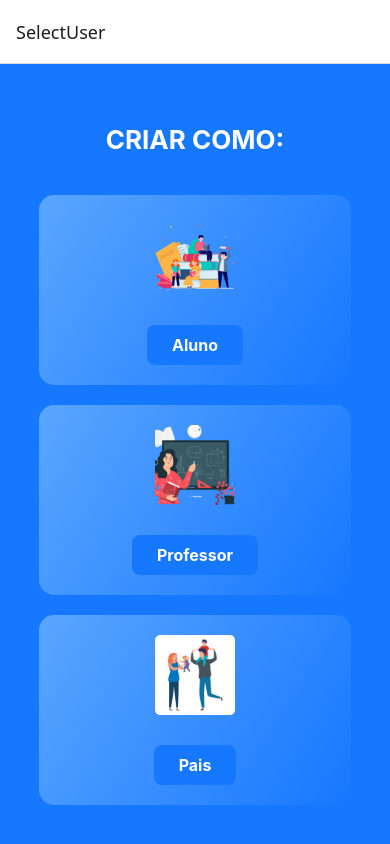
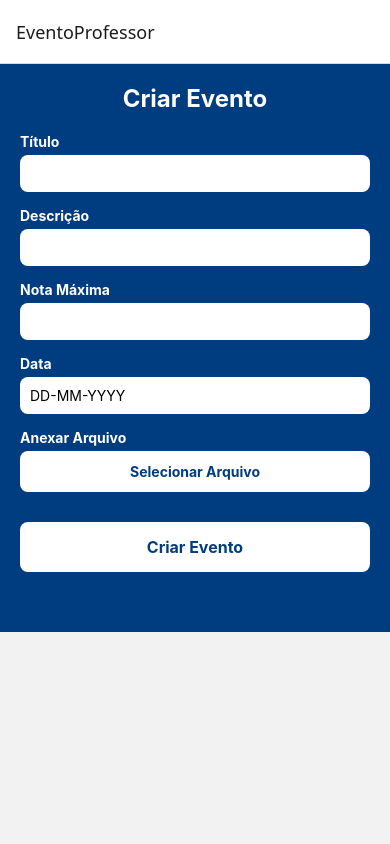
Before and after one commit to luishmenezes/FrontNotas, a React Native app: screen / in a window 390 px wide. Built offline with nearby package versions, Linux system fonts and the light colour scheme.

Commit message:
[feature]: Evento professor

```diff
--- a/navigation/AppNavigator.tsx
+++ b/navigation/AppNavigator.tsx
@@ -12,6 +12,7 @@ import NovaSenha from '../screens/NovaSenha/NovaSenha';
 import EventoProva from '../screens/EventoProva/EventoProva';
 import Calendario from '../screens/Calendario/Calendario';
 import Inicio from '../screens/Inicio/Inicio';
+import EventoProfessor from '../screens/EventoProfessor/EventoProfessorScreen';
 
 export type RootStackParamList = {
   SelectUser: undefined;
@@ -25,6 +26,7 @@ export type RootStackParamList = {
   EventoProva: undefined;
   Calendario: undefined;
   Inicio: undefined;
+  EventoProfessor: undefined;
 
 };
 
@@ -32,7 +34,7 @@ const Stack = createNativeStackNavigator<RootStackParamList>();
 
 export default function AppNavigator() {
   return (
-    <Stack.Navigator initialRouteName="SelectUser">
+    <Stack.Navigator initialRouteName="EventoProfessor">
       <Stack.Screen name="Home" component={HomeScreen} />
       <Stack.Screen name="SelectUser" component={SelectUserScreen} />
       <Stack.Screen name="Cadastro" component={CadastroScreen} />
@@ -44,6 +46,7 @@ export default function AppNavigator() {
       <Stack.Screen name="EventoProva" component={EventoProva} />
       <Stack.Screen name="Calendario" component={Calendario} />
       <Stack.Screen name="Inicio" component={Inicio} />
+      <Stack.Screen name="EventoProfessor" component={EventoProfessor} />
     </Stack.Navigator>
   );
 }
--- a/package.json
+++ b/package.json
@@ -58,9 +58,11 @@
     "@react-navigation/native-stack": "^7.3.10",
     "@react-navigation/stack": "^7.2.10",
     "axios": "^1.8.4",
+    "expo-document-picker": "~13.0.3",
     "expo-linear-gradient": "^14.0.2",
     "expo-router": "^4.0.20",
     "expo-splash-screen": "^0.29.24",
+    "expo-web-browser": "^14.1.6",
     "notafacil": "file:",
     "react-dom": "18.3.1",
     "react-native": "^0.76.9",
--- /dev/null
+++ b/screens/EventoProfessor/EventoProfessorScreen.tsx
@@ -0,0 +1,209 @@
+import React, { useState } from 'react';
+import {
+  View,
+  Text,
+  TextInput,
+  TouchableOpacity,
+  StyleSheet,
+  Alert,
+  ScrollView,
+} from 'react-native';
+import * as DocumentPicker from 'expo-document-picker';
+import * as WebBrowser from 'expo-web-browser';
+import axios from 'axios';
+
+export default function CriarEvento() {
+  const [titulo, setTitulo] = useState('');
+  const [descricao, setDescricao] = useState('');
+  const [notaMaxima, setNotaMaxima] = useState('');
+  const [data, setData] = useState('');
+  const [disciplinaId, setDisciplinaId] = useState('');
+  const [arquivos, setArquivos] = useState<any[]>([]);
+
+  const selecionarArquivo = async () => {
+    try {
+      const resultado = await DocumentPicker.getDocumentAsync({
+        type: '*/*',
+        copyToCacheDirectory: true,
+      });
+
+      if (resultado.assets && resultado.assets.length > 0) {
+        setArquivos((prev) => [...prev, resultado.assets[0]]);
+      }
+    } catch (err) {
+      console.log('Erro ao selecionar arquivo:', err);
+    }
+  };
+
+  const visualizarArquivo = async (uri: string) => {
+    try {
+      await WebBrowser.openBrowserAsync(uri);
+    } catch (err) {
+      Alert.alert('Erro', 'Não foi possível abrir o arquivo');
+    }
+  };
+
+  const removerArquivo = (index: number) => {
+    const novaLista = [...arquivos];
+    novaLista.splice(index, 1);
+    setArquivos(novaLista);
+  };
+
+  const criarEvento = async () => {
+    if (!titulo || !descricao || !notaMaxima || !data || !disciplinaId) {
+      Alert.alert('Erro', 'Preencha todos os campos!');
+      return;
+    }
+
+    const evento = {
+      titulo,
+      descricao,
+      notaMaxima,
+      data,
+      arquivos: arquivos.map((arq) => arq.name),
+      disciplinaId,
+    };
+
+    try {
+      await axios.post('https://backnotas.onrender.com/eventos', evento);
+      Alert.alert('Sucesso', 'Evento criado com sucesso!');
+      setTitulo('');
+      setDescricao('');
+      setNotaMaxima('');
+      setData('');
+      setDisciplinaId('');
+      setArquivos([]);
+    } catch (error) {
+      console.error('Erro ao criar evento:', error);
+      Alert.alert('Erro', 'Falha ao criar evento');
+    }
+  };
+
+  return (
+    <ScrollView contentContainerStyle={styles.scrollContainer}>
+      <View style={styles.container}>
+        <Text style={styles.title}>Criar Evento</Text>
+
+        <Text style={styles.label}>Título</Text>
+        <TextInput style={styles.input} value={titulo} onChangeText={setTitulo} />
+
+        <Text style={styles.label}>Descrição</Text>
+        <TextInput style={styles.input} value={descricao} onChangeText={setDescricao} />
+
+        <Text style={styles.label}>Nota Máxima</Text>
+        <TextInput
+          style={styles.input}
+          value={notaMaxima}
+          onChangeText={setNotaMaxima}
+          keyboardType="numeric"
+        />
+
+        <Text style={styles.label}>Data</Text>
+        <TextInput
+          style={styles.input}
+          value={data}
+          onChangeText={setData}
+          placeholder="DD-MM-YYYY"
+        />
+
+        <Text style={styles.label}>Anexar Arquivo</Text>
+        <TouchableOpacity onPress={selecionarArquivo} style={styles.anexoButton}>
+          <Text style={styles.anexoButtonText}>Selecionar Arquivo</Text>
+        </TouchableOpacity>
+
+        {arquivos.length > 0 && (
+          <View style={styles.listaArquivos}>
+            {arquivos.map((arquivo, index) => (
+              <View key={index} style={styles.arquivoItem}>
+                <TouchableOpacity onPress={() => visualizarArquivo(arquivo.uri)}>
+                  <Text style={styles.arquivoNome}>• {arquivo.name}</Text>
+                </TouchableOpacity>
+                <TouchableOpacity onPress={() => removerArquivo(index)}>
+                  <Text style={styles.removerBotao}>❌</Text>
+                </TouchableOpacity>
+              </View>
+            ))}
+          </View>
+        )}
+
+        <TouchableOpacity style={styles.button} onPress={criarEvento}>
+          <Text style={styles.buttonText}>Criar Evento</Text>
+        </TouchableOpacity>
+      </View>
+    </ScrollView>
+  );
+}
+
+const styles = StyleSheet.create({
+  scrollContainer: {
+    padding: 20,
+    backgroundColor: '#003D80',
+  },
+  container: {
+    flexGrow: 1,
+  },
+  title: {
+    fontSize: 24,
+    color: '#fff',
+    marginBottom: 20,
+    fontWeight: 'bold',
+    textAlign: 'center',
+  },
+  label: {
+    color: '#fff',
+    marginBottom: 5,
+    fontWeight: 'bold',
+  },
+  input: {
+    backgroundColor: '#fff',
+    padding: 10,
+    borderRadius: 8,
+    marginBottom: 15,
+  },
+  anexoButton: {
+    width: '100%',
+    padding: 12,
+    backgroundColor: '#fff',
+    borderRadius: 8,
+    alignItems: 'center',
+    marginBottom: 10,
+  },
+  anexoButtonText: {
+    color: '#003D80',
+    fontWeight: 'bold',
+  },
+  listaArquivos: {
+    marginBottom: 20,
+  },
+  arquivoItem: {
+    flexDirection: 'row',
+    justifyContent: 'space-between',
+    alignItems: 'center',
+    marginBottom: 8,
+    backgroundColor: '#004a99',
+    padding: 10,
+    borderRadius: 6,
+  },
+  arquivoNome: {
+    color: '#fff',
+    flex: 1,
+  },
+  removerBotao: {
+    color: '#ff5c5c',
+    fontSize: 18,
+    marginLeft: 10,
+  },
+  button: {
+    backgroundColor: '#fff',
+    padding: 15,
+    borderRadius: 8,
+    alignItems: 'center',
+    marginTop: 20,
+    marginBottom: 40,
+  },
+  buttonText: {
+    color: '#003D80',
+    fontWeight: 'bold',
+    fontSize: 16,
+  },
+});
```
Also changed, not shown: 1 other file (tests, documents, lock files or other folders).
